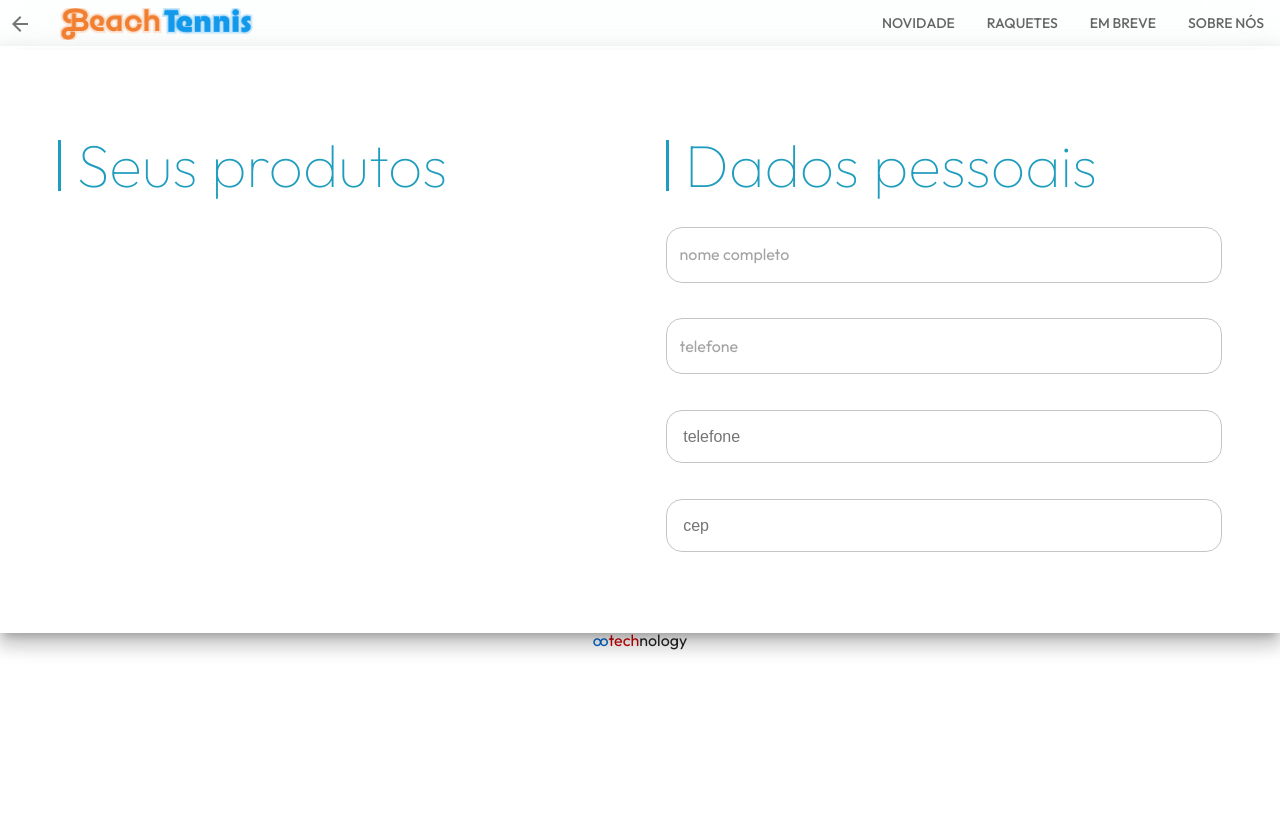
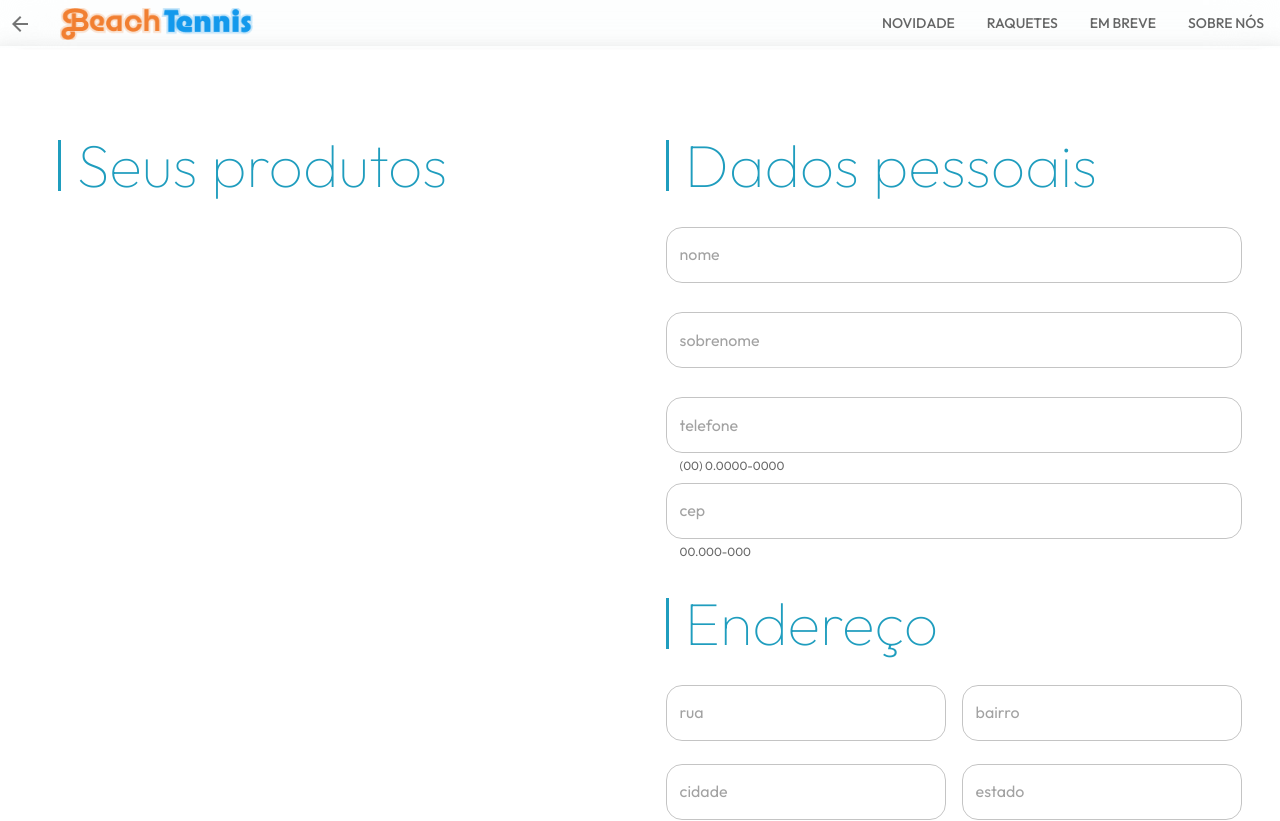
Before and after one commit to henriquedelimap/beachTennis, a React (Vite) app: page /carrinho in a window 1280 px wide. Shown: the top 821 px of the page. Built offline with nearby package versions, Linux system fonts and the light colour scheme; no server answers.

Commit message:
first commit

```diff
--- a/package.json
+++ b/package.json
@@ -12,6 +12,7 @@
     "@emotion/react": "^11.10.0",
     "@emotion/styled": "^11.10.0",
     "@mui/material": "^5.9.3",
+    "axios": "^0.27.2",
     "correios-brasil": "^3.0.0",
     "framer-motion": "^7.0.0",
     "notistack": "^2.0.5",
--- a/src/App.tsx
+++ b/src/App.tsx
@@ -6,6 +6,7 @@ import { NotFoundRoute } from './Pages/NotFound/routeNotFound'
 import { CarrinhoProvider } from './Common/Context/Carinho'
 import { RotasCarrinho } from './Pages/Carrinho/routesCarrinho'
 import { CarrinhoPage } from './Pages/Carrinho'
+import { DadosPessoaisProvider } from './Common/Context/DadosPessoais'
 function App() {
 
   return (
@@ -13,6 +14,8 @@ function App() {
       <ScrollToTop>
 
         <CarrinhoProvider>
+          <DadosPessoaisProvider>
+
             <Routes>
 
               <Route path='/' element={<DefaultLayout cart={true} />} >
@@ -25,6 +28,7 @@ function App() {
               <Route path='carrinho' element={<RotasCarrinho />} />
               <Route path='*' element={<NotFoundRoute />} />
             </Routes>
+          </DadosPessoaisProvider>
         </CarrinhoProvider>
       </ScrollToTop>
 
--- /dev/null
+++ b/src/Common/Context/DadosPessoais.tsx
@@ -0,0 +1,63 @@
+import { ApiCep } from "../../Pages/Carrinho/Dados/buscarCep/Services";
+import { createContext, Dispatch, ReactNode, SetStateAction, useContext, useState } from "react";
+
+interface IDadosPessoais {
+    nome?: string
+    sobrenome?: string
+    telefone?: string
+    cep?: string
+    rua?: string
+    bairro?: string
+    cidade?: string
+    estado?: string
+}
+
+interface IDadosPessoaisContext {
+    perfil: IDadosPessoais
+    setPerfil: Dispatch<SetStateAction<IDadosPessoais>>
+}
+
+export const DadosPessoaisContext = createContext<IDadosPessoaisContext | undefined>(undefined)
+DadosPessoaisContext.displayName = 'dados pessoais'
+
+
+interface Prop{
+    children?: ReactNode
+}
+export const DadosPessoaisProvider = (prop: Prop) => {
+    const [perfil, setPerfil] = useState<IDadosPessoais>({})
+
+    return (
+        <DadosPessoaisContext.Provider value={{perfil, setPerfil}}>
+            {prop.children}
+        </DadosPessoaisContext.Provider>
+    )
+}
+
+
+export const usePerfilContext = () => {
+    const {perfil, setPerfil} = useContext(DadosPessoaisContext) as IDadosPessoaisContext
+
+    const cep = perfil.cep === undefined ? '0000000' : perfil.cep
+
+    if(perfil.cep !== '') {
+        ApiCep.SearchCep(cep).then((res) => {
+            let rua = res.data.logradouro;
+            let bairro = res.data.bairro;
+            let cidade = res.data.localidade;
+            let estado = res.data.uf;
+
+            setPerfil({
+                rua: rua,
+                bairro: bairro,
+                cidade: cidade,
+                estado: estado
+            })
+        })
+    }
+
+    return {
+        perfil,
+        setPerfil
+    }
+}
--- a/src/Pages/Carrinho/Dados/Adress/index.tsx
+++ /dev/null
@@ -1,3 +0,0 @@
-import { consultarCep } from 'correios-brasil'
-import { FormControl, InputLabel, Input, OutlinedInput, OutlinedInputProps, InputProps, InputBaseComponentProps } from '@mui/material'
-import { Dispatch, forwardRef, ReactNode, SetStateAction, useState } from 'react';
--- /dev/null
+++ b/src/Pages/Carrinho/Dados/buscarCep/Services/index.tsx
@@ -0,0 +1,7 @@
+import Axios from 'axios';
+
+export  const ApiCep = {
+  SearchCep(cep: string) {
+    return Axios.get(`https://viacep.com.br/ws/${cep}/json`);
+  }
+}
--- a/src/Pages/Carrinho/Dados/index.tsx
+++ b/src/Pages/Carrinho/Dados/index.tsx
@@ -1,7 +1,7 @@
-import { FormControl, FormHelperText, Input, InputBase, InputLabel, OutlinedInput, Stack, TextField, useFormControl } from "@mui/material"
-import { useEffect, useMemo, useState } from "react"
-import { Sticky } from "../../../styles";
-import InputMask from 'react-input-mask'
+import { FormControl, FormHelperText, Grid, OutlinedInput, Stack, useFormControl } from "@mui/material"
+import { useMemo, useState } from "react"
+import { usePerfilContext } from "../../../Common/Context/DadosPessoais";
+
 
 
 // inpute Helper
@@ -18,43 +18,91 @@ const MyFormHelperText = ({ helperFocused, helper }: { helperFocused?: string, h
 }
 
 
-// mask input
 
-export const MyMaskInput = ({ label, helperFocused, helper, mask }: { label?: string, helperFocused?: string, helper?: string, mask: string }) => {
-    const MyMask = (
-        function TextMaskCustom() {
-            return <InputMask  placeholder={label} style={{ border: 'none', outline: 'none', padding: '1.1rem', width: '100%', fontSize: 16 }} maskPlaceholder={null} mask={mask} />
-        }
-    )
-    const [value, setValue] = useState('')
+const MyInput = ({ label, helperFocused, helper, readOnly }: { label: string, helperFocused?: string, helper?: string, readOnly: boolean }) => {
+    const { setPerfil, perfil } = usePerfilContext()
+    const { rua, bairro, cidade, estado, nome, sobrenome, telefone, cep } = perfil
 
-    return (
-        <FormControl >
-            <OutlinedInput  inputComponent={MyMask} value={value} onChange={(e) => setValue(e.target.value)} />
-            <MyFormHelperText helperFocused={helperFocused} helper={helper} />
-        </FormControl>
-    )
-}
+    let value
+    switch (label) {
+        case 'rua':
+            value = perfil.rua
+            break;
+        case 'bairro':
+            value = perfil.bairro
+            break;
+        case 'cidade':
+            value = perfil.cidade
+            break;
+        case 'estado':
+            value = perfil.estado
+            break;
+        case 'nome':
+            value = perfil.nome
+            break;
+        case 'sobrenome':
+            value = perfil.sobrenome
+            break;
+        case 'telefone':
+            value = perfil.telefone
+            break;
+        case 'cep':
+            value = perfil.cep
+            break;
 
-// input basic
+        default:
+            break;
+    }
 
-const MyInput = ({ label, helperFocused, helper }: { label?: string, helperFocused?: string, helper?: string }) => {
 
     return (
         <FormControl sx={{ width: '100%' }}>
-            <OutlinedInput sx={{ minWidth: 100, maxWidth: 1200 }} placeholder={label} />
+            <OutlinedInput inputProps={{
+                readOnly: readOnly,
+            }}
+                onChange={(e) => setPerfil({ [`${label}`]: e.target.value })}
+                fullWidth
+                value={value}
+                placeholder={label}
+            />
             <MyFormHelperText helperFocused={helperFocused} helper={helper} />
         </FormControl>
     )
 }
 
 export const FormularioDados = () => {
+
     return (
-        <Stack spacing={{ xs: 0, md: 1.6, lg: 1.6 }}>
-            <MyInput helperFocused='insira seu nome completo' label='nome completo' helper=' ' />
-            <MyInput helperFocused='(34) 9.1234-5678' label='telefone' helper=' ' />
-            <MyMaskInput helperFocused='(34) 9.1234-5678' label='telefone' mask=" +5\5 9.9999-9999"  helper=' ' />
-            <MyMaskInput helperFocused='aaaaaaaaa' label='cep' mask=" 999.999-99"  helper=' ' />
+        <Stack spacing={.8} >
+            <MyInput readOnly={false} helperFocused='insira seu nome' label='nome' helper=' ' />
+            <MyInput readOnly={false} helperFocused='insira seu último sobrenome' label='sobrenome' helper=' ' />
+            <MyInput readOnly={false} helperFocused='insira seu telefone' label='telefone' helper='(00) 0.0000-0000' />
+            <MyInput readOnly={false} helperFocused='insira seu cep' label='cep' helper='00.000-000' />
+
         </Stack>
     )
 }
+
+export const AdressForm = () => {
+    return (
+        <Grid container columnSpacing={2} >
+            <Grid item xs={6}>
+
+                <MyInput readOnly={false} helperFocused='rua' label='rua' helper=' ' />
+            </Grid>
+            <Grid item xs={6}>
+                <MyInput readOnly={false} helperFocused='bairro' label='bairro' helper=' ' />
+
+            </Grid>
+            <Grid item xs={6}>
+
+                <MyInput readOnly={false} helperFocused='cidade' label='cidade' helper=' ' />
+            </Grid>
+            <Grid item xs={6}>
+
+                <MyInput readOnly={false} helperFocused='estado' label='estado' helper=' ' />
+            </Grid>
+
+        </Grid>
+    )
+}
--- a/src/Pages/Carrinho/index.tsx
+++ b/src/Pages/Carrinho/index.tsx
@@ -1,8 +1,9 @@
-import { Stack, Box, Card, Grid } from "@mui/material"
+import { Stack, Box, Card, Grid, Button, Typography } from "@mui/material"
 import { Sticky } from "../../styles"
 import { Title } from "../../components/Title"
-import { FormularioDados } from "./Dados"
+import { AdressForm, FormularioDados } from "./Dados"
 import { ItemCarrinho } from "./Item"
+import { MdSend } from "react-icons/md"
 
 export const CarrinhoPage = () => {
     return (
@@ -56,8 +57,18 @@ export const CarrinhoPage = () => {
                 <Sticky top={30} index={1000}>
                     <Title text='dados pessoais' />
                     <FormularioDados />
+                    <Title text='endereço' />
+                    <AdressForm />
+
+                    <Box sx={{ bgcolor: 'transparent', width: { xs: '85vw', md: '45vw', lg: '45vw' }, height: 75 }}>
+
+                        <Button sx={{ p: 3.2, width: '100%', borderRadius: 0 }}>
+                            <Typography>finalizar pedido</Typography>
+                        </Button>
+                    </Box>
                 </Sticky>
             </Grid>
+
 
         </Grid>
     )
--- a/src/components/AppBar/index.tsx
+++ b/src/components/AppBar/index.tsx
@@ -8,7 +8,7 @@ import { DrawerShop } from "../Shop"
 import { ModalPhone } from "../ModalPhone"
 import { LogoBeachTennis } from "../../assets/img/logoBeachTennis"
 import { ContainerPadding } from "../../components/Container"
-
+import {useSnackbar} from 'notistack'
 
 interface Props {
 
@@ -66,6 +66,7 @@ export const Header = ({
 
     ]
 
+    const {closeSnackbar} = useSnackbar()
     return (
         <HideOnScroll {...props}>
 
@@ -121,7 +122,10 @@ export const Header = ({
                                 <Tab
                                     value={'carrinho'}
                                     key={'carrinho'}
-                                    onClick={() => setShop(true)}
+                                    onClick={() => {
+                                        closeSnackbar()
+                                        setShop(true)
+                                    }}
                                     icon={<MdOutlineShoppingCart fontSize={24} />} ></Tab>
                             </Tabs>
                         }
--- a/src/components/Shop/index.tsx
+++ b/src/components/Shop/index.tsx
@@ -34,7 +34,7 @@ export const DrawerShop = (prop: Prop) => {
                 </Grid>
                 <Box sx={{ bgcolor: 'transparent', position: 'fixed', bottom: '0', width: { xs: '85vw', md: '45vw', lg: '45vw' }, height: 75 }}>
 
-                    <Button sx={{ p: 3.2, width: '100%', borderRadius: 0}} onClick={() => navigate('carrinho')} >
+                    <Button sx={{ p: 3.2, width: '100%', borderRadius: 0}} onClick={() => navigate('/carrinho')} >
                         <Typography>finalizar compra</Typography>
                     </Button>
                 </Box>
```
Also changed, not shown: 1 other file (tests, documents, lock files or other folders). Lines whose indentation alone changed are shown as unchanged.
